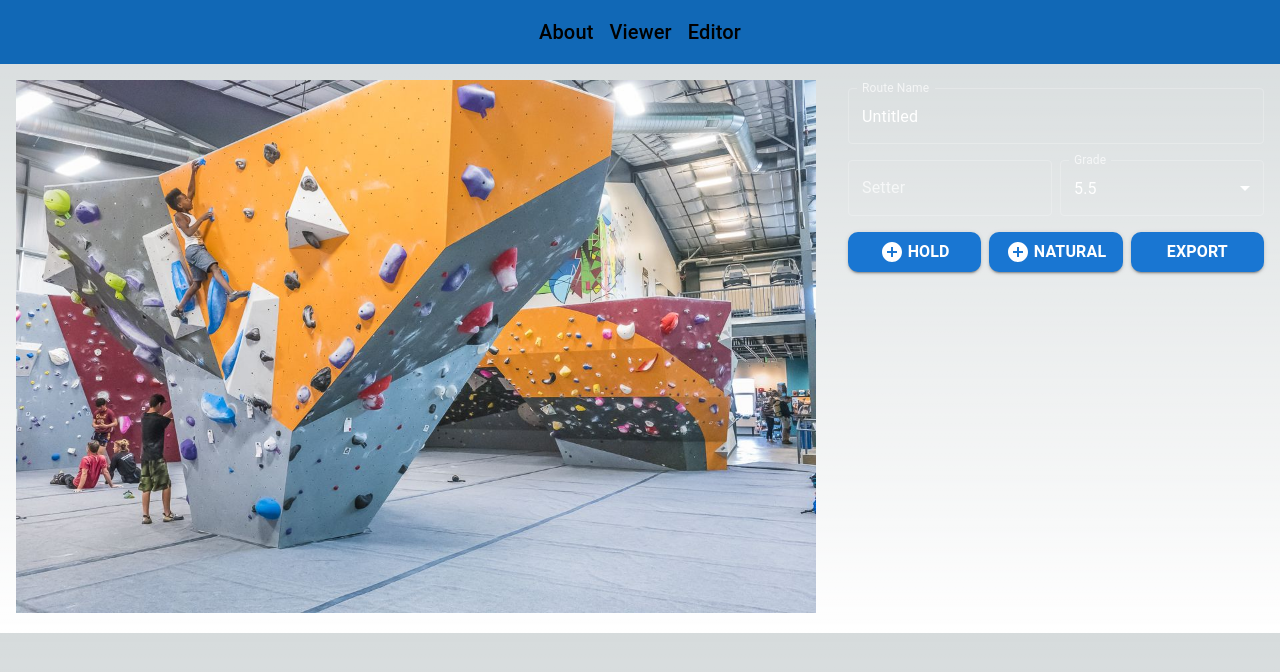
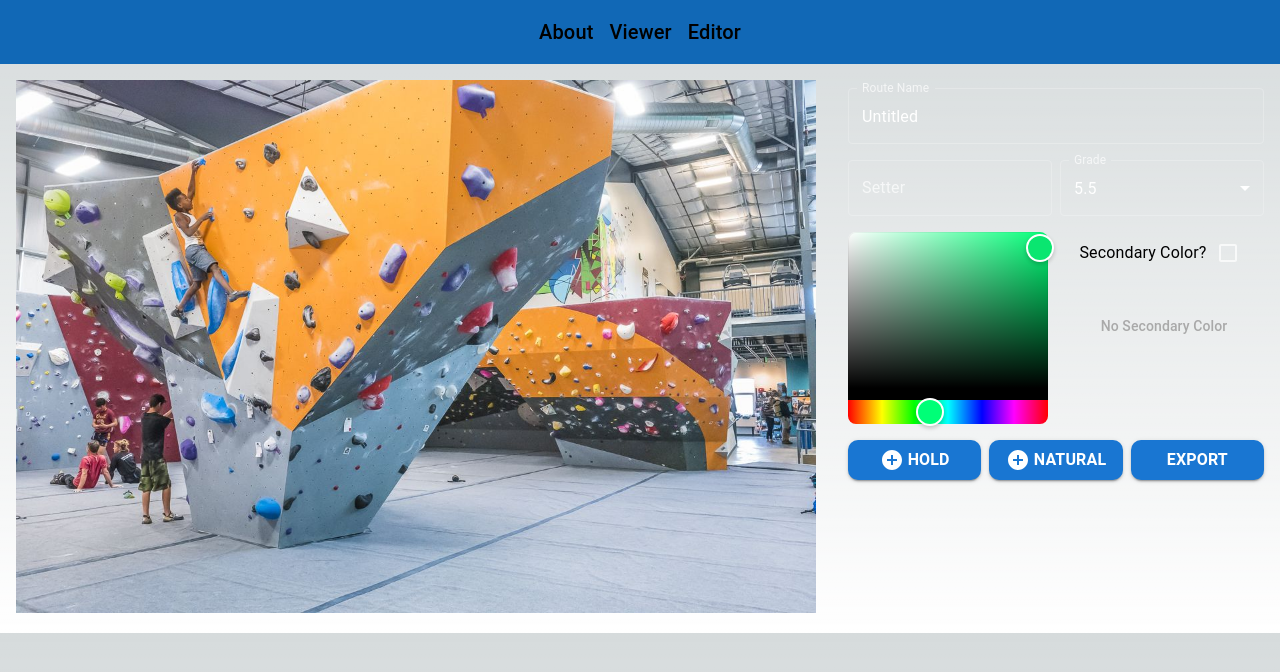
Before and after one commit to tayydev/digital-tape, a Next.js app: page /editor in a window 1280 px wide. Shown: the top 672 px of the page. Built offline with nearby package versions, Linux system fonts and the light colour scheme.

Commit message:
pretty happy with color pickers

```diff
--- a/package.json
+++ b/package.json
@@ -22,6 +22,7 @@
     "file-saver": "^2.0.5",
     "next": "^14.2.2",
     "react": "^18.2.0",
+    "react-colorful": "^5.6.1",
     "react-dom": "^18.2.0",
     "react-draggable": "^4.4.6",
     "styled-components": "^6.1.8",
--- a/src/app/editor/climbingRoute.ts
+++ b/src/app/editor/climbingRoute.ts
@@ -30,8 +30,8 @@ export const defaultRoute: ClimbingRoute = {
     grade: "5.5",
     setter: "",
     image: "/img/MOCK_rock_wall.jpg",
-    color1: "#FF5733",
-    color2: "#C70039",
+    color1: "#09e570",
+    color2: "",
     holds: [],
     naturals: []
 };
--- a/src/app/editor/holdEditor.tsx
+++ b/src/app/editor/holdEditor.tsx
@@ -3,7 +3,7 @@ import Stack from "@mui/material/Stack";
 import React, {useEffect, useState} from "react";
 import {Box} from "@mui/system";
 import {
-    Button,
+    Button, Checkbox,
     createTheme,
     FormControl,
     InputLabel,
@@ -18,6 +18,7 @@ import AddCircleIcon from '@mui/icons-material/AddCircle';
 import {v4 as uuidv4} from "uuid";
 import {saveAs} from "file-saver";
 import {Dropdown} from "@mui/base";
+import {HexColorPicker} from "react-colorful";
 
 interface HoldEditorProps {
     routeState: [ClimbingRoute, (value: (((prevState: ClimbingRoute) => ClimbingRoute) | ClimbingRoute)) => void]
@@ -146,6 +147,60 @@ export default function HoldEditor(props: HoldEditorProps) {
             </Stack>
         </ThemeProvider>
         <Box/>
+        <Stack direction={"row"} spacing={2} height={"12rem"}>
+            <HexColorPicker
+                style={{height: "100%", width: "50%"}}
+                color={route.color1}
+                onChange={(color) => {
+                    setRoute({
+                        ...route,
+                        color1: color
+                    })
+                }}
+            />
+            <Stack style={{width: "50%", padding: 0}}>
+                <Stack direction={"row"} justifyContent={"center"} alignItems={"center"}>
+                    <Typography>
+                        Secondary Color?
+                    </Typography>
+                    <ThemeProvider theme={darkTheme}>
+                        <Checkbox
+                            checked={route.color2 != ""}
+                            onChange={(event) => {
+                                setRoute({
+                                    ...route,
+                                    color2: event.target.checked ? "#d64242" : ""
+                                })
+                            }}
+                        />
+                    </ThemeProvider>
+                </Stack>
+                {route.color2 !== ""
+                    ? <HexColorPicker
+                        style={{height: "100%", width: "100%"}}
+                        color={route.color2}
+                        onChange={(color) => {
+                            setRoute({
+                                ...route,
+                                color2: color
+                            })
+                        }}
+                    />
+                    : <div style={{
+                        display: "flex",
+                        justifyContent: "center",
+                        alignItems: "center",
+                        height: "55%",
+                        // backgroundColor: "#e0e0e0"
+                    }}>
+                        <Typography variant="subtitle2" color={"darkgray"}>
+                            No Secondary Color
+                        </Typography>
+                    </div>
+                }
+            </Stack>
+        </Stack>
+        <Box/>
         <Stack direction={"row"} spacing={1} height={"2.5rem"}>
             <Button
                 onClick={() => createHold()}
```
Also changed, not shown: 1 other file (tests, documents, lock files or other folders).
